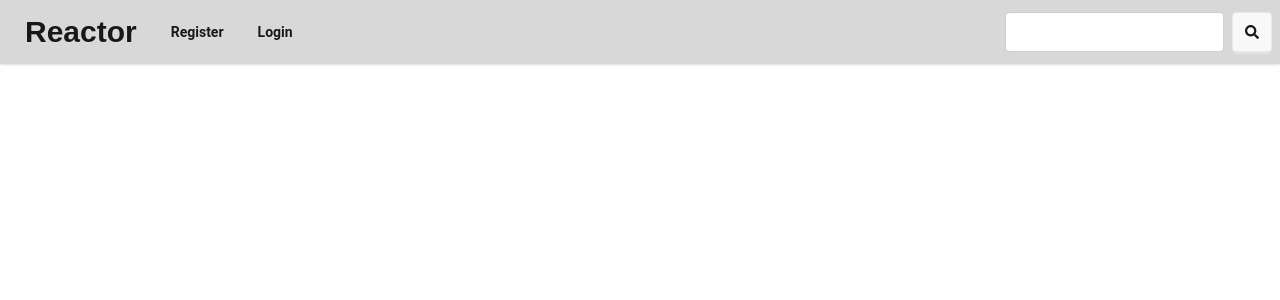
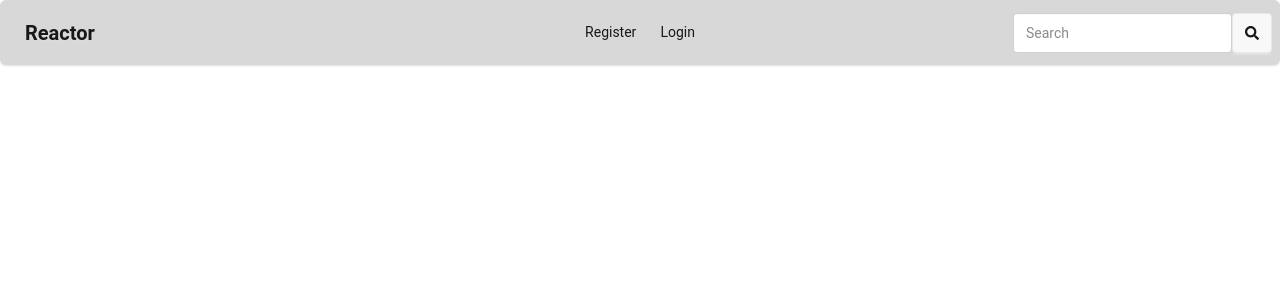
Before and after one commit to BrayanDaga/rehacktor, a React (Vite) app: page /auth in a window 1280 px wide. Shown: the top 300 px of the page. Built offline with nearby package versions, Linux system fonts and the light colour scheme; no server answers.

Commit message:
navbar reusable minicomponent

```diff
--- a/src/components/LayoutComponents/Navbar.jsx
+++ b/src/components/LayoutComponents/Navbar.jsx
@@ -20,28 +20,53 @@ export default function Navbar() {
     signOut();
   }
 
+  function GuestOptions() {
+    return <>
+      <li><Link to={routes.register}>Register</Link></li>
+      <li><Link to={routes.login}>Login</Link></li>
+    </>
+  }
+
+  function AuthOptions() {
+    return <>
+      <li><Link to={routes.profile}>Profile</Link></li>
+      <li onClick={handleLogout}><p>Logout</p></li>
+    </>
+  }
+
   return (
-    <div className="navbar bg-nav-gray shadow-sm">
-      <div className="flex-1">
-        <Link to={routes.home} className="btn btn-ghost text-3xl font-electro">Reactor</Link>
+    <>
+      <div className="max-lg:collapse bg-nav-gray shadow-sm w-full rounded-md">
+        <input id="navbar-1-toggle" className="peer hidden" type="checkbox" />
+        <label htmlFor="navbar-1-toggle" className="fixed inset-0 hidden max-lg:peer-checked:block"></label>
+        <div className="collapse-title navbar">
+          <div className="navbar-start">
+            <label htmlFor="navbar-1-toggle" className="btn btn-ghost lg:hidden">
+              <svg aria-label="Menu" xmlns="http://www.w3.org/2000/svg" className="h-5 w-5" fill="none" viewBox="0 0 24 24" stroke="currentColor"><path strokeLinecap="round" strokeLinejoin="round" strokeWidth="2" d="M4 6h16M4 12h8m-8 6h16" /></svg>
+            </label>
+            <Link className="btn btn-ghost text-xl" to={routes.home}>Reactor</Link>
+          </div>
+          <div className="navbar-center hidden lg:flex">
+            <ul className="menu menu-horizontal px-1">
+              {user ? <AuthOptions /> : <GuestOptions />}
+            </ul>
+          </div>
+          <div className="navbar-end">
+            <input type="text" placeholder="Search" className="input input-bordered w-24 md:w-auto" onChange={handleChange} />
+            <Link className="btn btn-square" to={`/search/${slug}`}>
+              <FaSearch />
+            </Link>
+          </div>
+        </div>
 
-        {(!user && (
-          <>
-            <Link to={routes.register} className="btn btn-ghost ">Register</Link>
-            <Link to={routes.login} className="btn btn-ghost ">Login</Link>
-          </>
-        )) || (
-            <li onClick={handleLogout}>
-              <p>Logout </p>
-            </li>
-          )}
+        <div className="collapse-content lg:hidden z-1">
+          <ul className="menu">
+            {user ? <AuthOptions /> : <GuestOptions />}
+          </ul>
+        </div>
       </div>
-      <div className="flex gap-2">
-        <input type="text" className="input input-bordered w-24 md:w-auto" onChange={handleChange} />
-        <Link className="btn btn-square" to={`/search/${slug}`}>
-          <FaSearch />
-        </Link>
-      </div>
-    </div>
+    </>
+
+
   )
 }
--- a/src/router/router.jsx
+++ b/src/router/router.jsx
@@ -43,7 +43,8 @@ const router = createBrowserRouter([
       {
         path: routes.login,
         Component: LoginPage
-      }
+      },
+
     ]
   }
 ])
--- a/src/router/routes.js
+++ b/src/router/routes.js
@@ -3,7 +3,8 @@ const routes = {
   search: '/search/:slug',
   genre: '/genre/:slug',
   register: '/auth/register',
-  login: '/auth/login'
+  login: '/auth/login',
+  profile: '/auht/profile'
 }
 
 export default routes;
```
